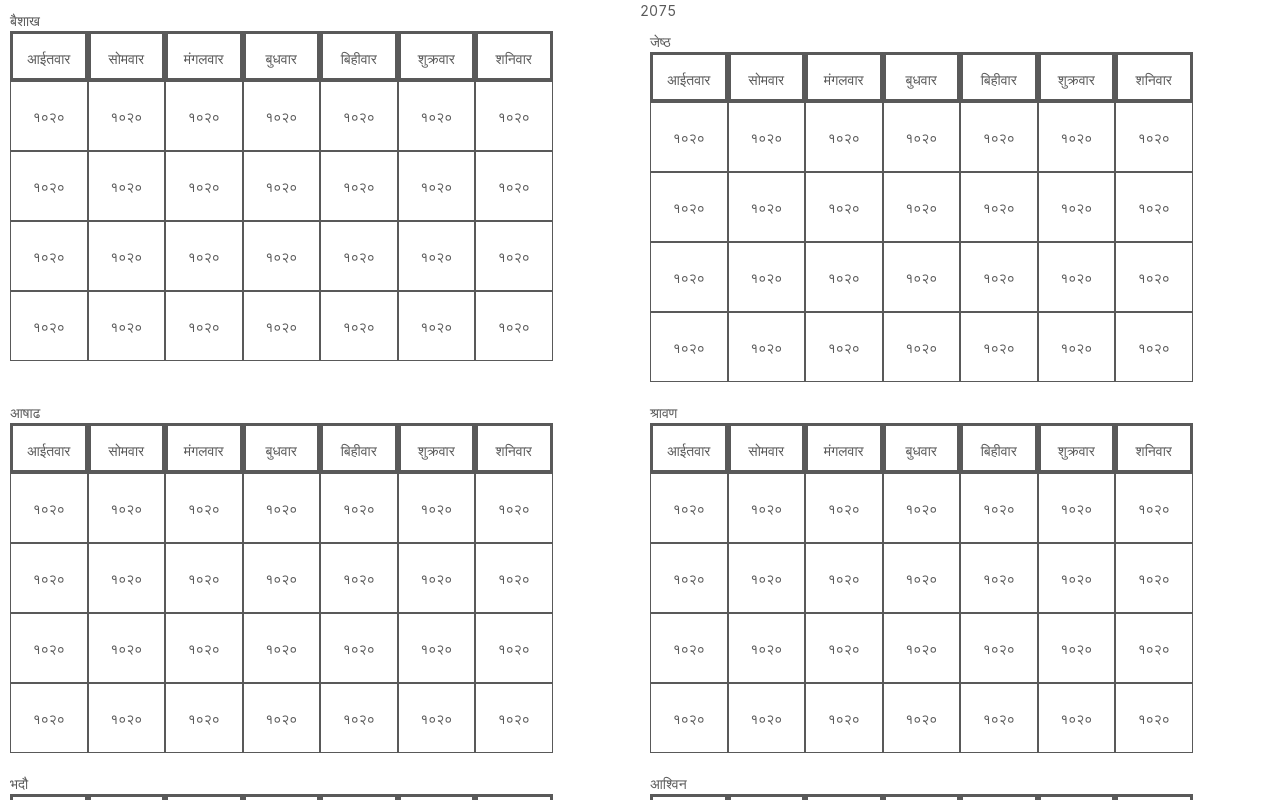
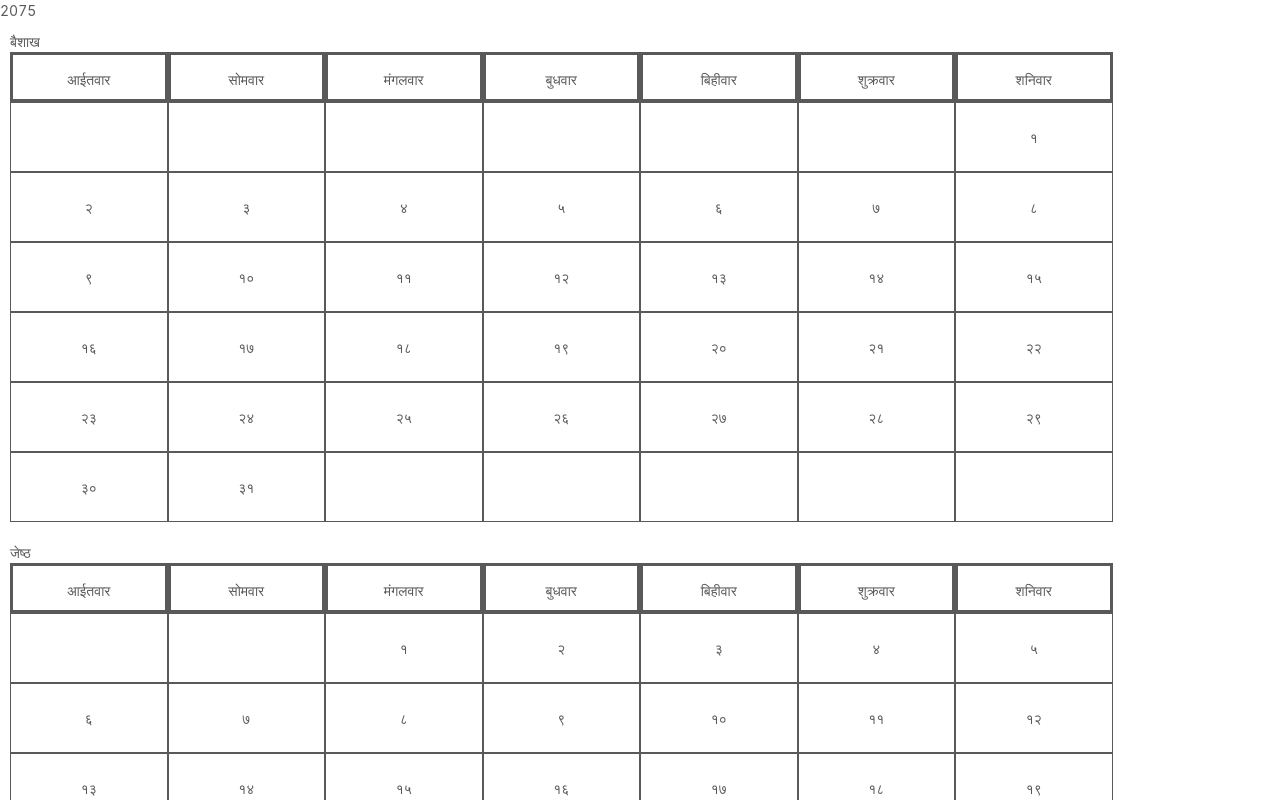
Before and after one commit to samundrak/bhitte-patro, a React (Create React App) app: page / in a window 1280 px wide. Shown: the top 800 px of the page. Built offline with nearby package versions, Linux system fonts and the light colour scheme.

Commit message:
Rendering month days done

```diff
--- a/package.json
+++ b/package.json
@@ -4,6 +4,7 @@
   "private": true,
   "dependencies": {
     "antd": "^3.6.6",
+    "lodash.chunk": "^4.2.0",
     "prop-types": "^15.6.2",
     "react": "^16.4.1",
     "react-dom": "^16.4.1",
--- a/src/calendar/Day.js
+++ b/src/calendar/Day.js
@@ -1,5 +1,6 @@
 import React, { Component, Fragment } from 'react';
 import { Col } from 'antd';
+import PropTypes from 'prop-types';
 import { replaceNumberWithAnka } from '../utils';
 
 class Day extends Component {
@@ -16,13 +17,16 @@ class Day extends Component {
         }}
         span={3}
       >
-        {replaceNumberWithAnka(1020)}
+        {replaceNumberWithAnka(this.props.day.number)}
       </Col>
     );
   }
 }
 
 Day.defaultProps = {
-  day: 30,
+  day: {},
+};
+Day.propTypes = {
+  daya: PropTypes.object.isRequired,
 };
 export default Day;
--- a/src/calendar/Month.js
+++ b/src/calendar/Month.js
@@ -12,7 +12,7 @@ class Month extends React.Component {
           <Col span={24}>{this.props.name}</Col>
         </Row>
         <WeekHeader />
-        <Weeks days={this.props.weekStart} totalDays={this.props.totalDays} />
+        <Weeks weekStart={this.props.weekStart} totalDays={this.props.totalDays} />
       </Row>
     );
   }
--- a/src/calendar/Week.js
+++ b/src/calendar/Week.js
@@ -1,5 +1,6 @@
 import React, { Component } from 'react';
 import { Row } from 'antd';
+import PropTypes from 'prop-types';
 import Day from './Day';
 
 class Week extends Component {
@@ -7,11 +8,15 @@ class Week extends Component {
   render() {
     return (
       <Row>
-        {Week.DAYS_COUNT.map((item, index) => {
-          return <Day day={index} />;
-        })}
+        {this.props.data.map((day, index) => <Day day={day} index={index} />)}
       </Row>
     );
   }
 }
+Week.defaultProps = {
+  data: [],
+};
+Week.propTypes = {
+  data: PropTypes.array.isRequired,
+};
 export default Week;
--- a/src/calendar/Weeks.js
+++ b/src/calendar/Weeks.js
@@ -1,28 +1,51 @@
 import React from 'react';
 import PropTypes from 'prop-types';
 import { Row } from 'antd';
+import chunk from 'lodash.chunk';
 import Week from './Week';
 
 class Weeks extends React.Component {
   constructor(props) {
     super(props);
     this.state = {
-      weeks: 4,
+      weeks: [],
       totalDays: 30,
     };
   }
+  createBeautifullMonth(weekStart, totalDays) {
+    const days = Array(weekStart)
+      .fill({ isDay: false })
+      .concat(
+        Array(totalDays)
+          .fill(true)
+          .map((item, index) => ({ isDay: true, number: index + 1 }))
+      );
+    const weeks = chunk(days, 7);
+    const lastWeek = weeks[weeks.length - 1];
+    const daysLeft = weeks.length * 7 - days.length;
+    if (daysLeft > 0) {
+      lastWeek.push(
+        ...Array(daysLeft)
+          .fill(true)
+          .map((item, index) => ({ isDay: false }))
+      );
+    }
+    return weeks;
+  }
   componentDidMount() {
-    console.log(parseInt(this.props.totalDays / 7));
     this.setState({
-      weeks: parseInt(this.props.totalDays / 7),
+      weeks: this.createBeautifullMonth(
+        this.props.weekStart,
+        this.props.totalDays
+      ),
     });
   }
   render() {
     return (
       <Row>
-        {Array(this.state.weeks)
-          .fill(true)
-          .map((weekNumber, index) => <Week count={index} />)}
+        {this.state.weeks.map((week, index) => (
+          <Week data={week} count={index} />
+        ))}
       </Row>
     );
   }
--- a/src/views/Year.js
+++ b/src/views/Year.js
@@ -11,7 +11,7 @@ class Year extends React.Component {
       <Row>
         {this.props.year}
         {Year.MONTHS.long.map((name, index) => (
-          <Col span={12}>
+          <Col span={24}>
             <Month
               name={name}
               weekStart={this.props.value[index][0]}
```
Also changed, not shown: 1 other file (tests, documents, lock files or other folders).
